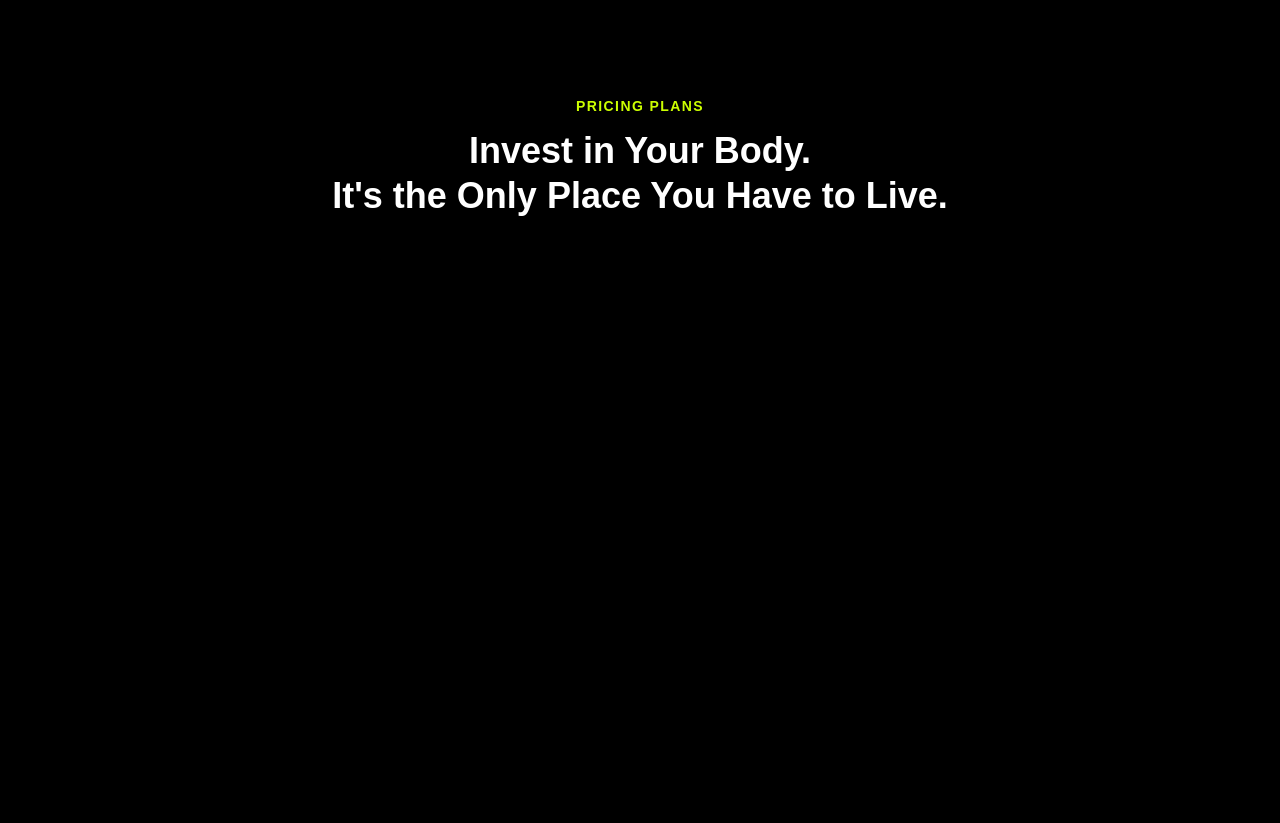
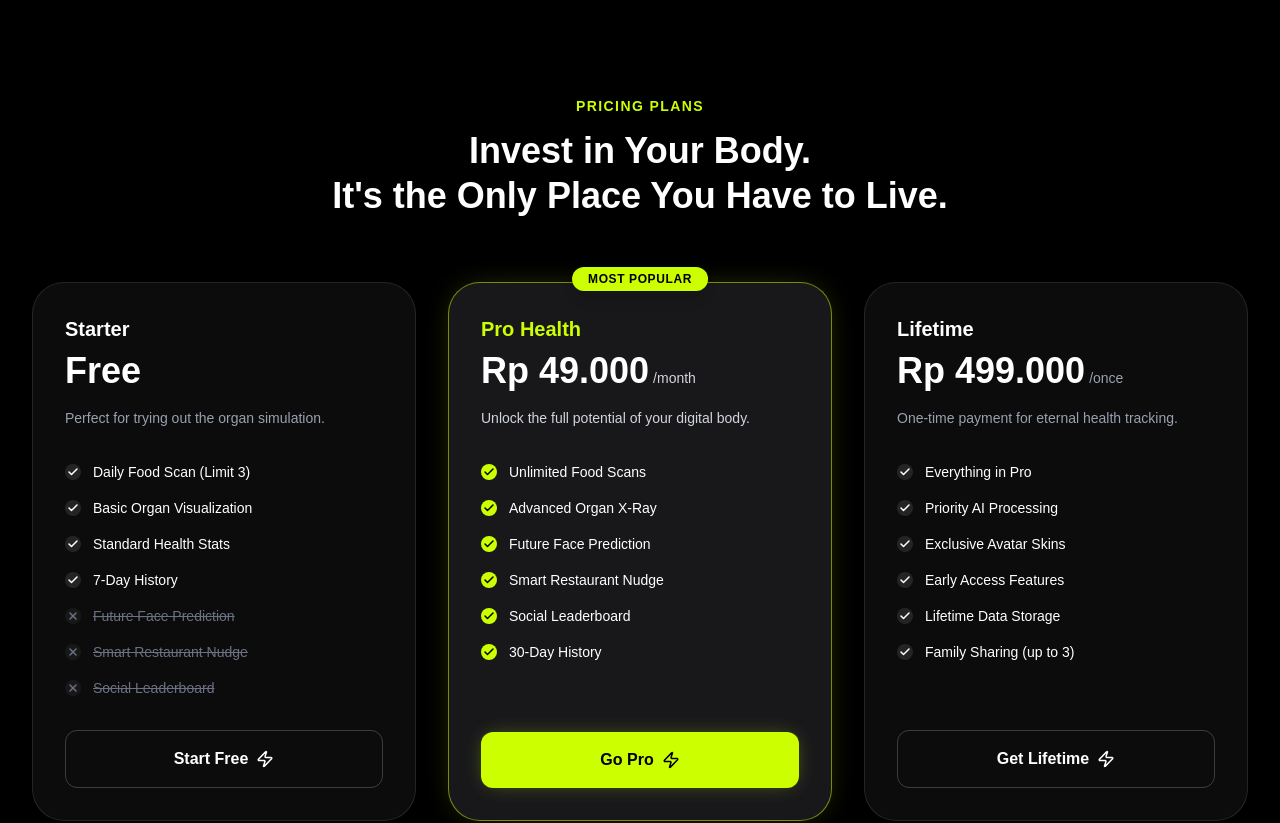
Before and after one commit to nafhansa/miki-landing, a Next.js app: page /pricing in a window 1280 px wide. Shown: the top 823 px of the page. Built offline with nearby package versions, Linux system fonts and the light colour scheme.

Commit message:
[fix] fixing cards

```diff
--- a/src/app/pricing/page.tsx
+++ b/src/app/pricing/page.tsx
@@ -1,9 +1,9 @@
-import Pricing from "../../components/PricingSection";
-import Footer from "../../components/Footer";
+import Pricing from "@/components/PricingSection";
+import Footer from "@/components/Footer";
 
 export default function PricingPage() {
   return (
-    <main className="flex min-h-screen flex-col bg-[#F4F4F4]">
+    <main className="flex min-h-screen flex-col bg-background">
       <Pricing />
       <Footer />
     </main>
--- a/src/components/PricingSection.tsx
+++ b/src/components/PricingSection.tsx
@@ -13,8 +13,9 @@ export default function Pricing() {
 
   useLayoutEffect(() => {
     const ctx = gsap.context(() => {
-      const blocks = document.querySelectorAll(".pricing-reveal-block");
-      const content = document.querySelectorAll(".pricing-content");
+      // Selector scoped
+      const blocks = gsap.utils.toArray(".pricing-reveal-block");
+      const content = gsap.utils.toArray(".pricing-content");
 
       const tl = gsap.timeline({
         scrollTrigger: {
@@ -24,29 +25,25 @@ export default function Pricing() {
         }
       });
 
+      // 1. Animasi Overlay Grid
       tl.to(blocks, {
         scale: 0,
         opacity: 0,
-        duration: 0.8,
+        duration: 0.6,
         stagger: {
-          amount: 1,
+          amount: 0.8,
           from: "random",
-          grid: "auto"
+          grid: [10, 10]
         },
         ease: "power2.inOut",
-        onComplete: () => {
-          if (overlayRef.current) {
-            gsap.set(overlayRef.current, { display: "none" });
-          }
-        }
       })
-      .from(content, {
-        y: 30,
-        opacity: 0,
-        duration: 0.8,
-        stagger: 0.1,
-        ease: "power2.out"
-      }, "-=0.5");
+
+      // 2. Animasi Cards Muncul
+      .fromTo(content,
+        { y: 50, opacity: 0 },
+        { y: 0, opacity: 1, duration: 0.8, stagger: 0.1, ease: "power2.out" },
+        "-=0.4"
+      );
 
     }, containerRef);
 
@@ -86,17 +83,20 @@ export default function Pricing() {
   ];
 
   return (
-    <section ref={containerRef} className="relative py-24 bg-black text-white overflow-hidden min-h-screen">
+    <section ref={containerRef} className="relative py-24 bg-black text-white min-h-screen overflow-hidden">
 
-      <div ref={overlayRef} className="absolute inset-0 z-30 grid grid-cols-10 md:grid-cols-20 grid-rows-10 md:grid-rows-20 w-full h-full pointer-events-none">
+      {/* BACKGROUND OVERLAY (Z-10) */}
+      <div ref={overlayRef} className="absolute inset-0 z-10 grid grid-cols-10 md:grid-cols-20 grid-rows-10 md:grid-rows-20 w-full h-full pointer-events-none">
         {Array.from({ length: 400 }).map((_, i) => (
           <div key={i} className="pricing-reveal-block bg-[#F72585] w-full h-full border-[0.5px] border-[#F72585]" />
         ))}
       </div>
 
-      <div className="container mx-auto px-4 sm:px-6 lg:px-8 relative z-10">
+      {/* CONTENT CONTAINER (Z-20) */}
+      <div className="container mx-auto px-4 sm:px-6 lg:px-8 relative z-20">
 
-        <div className="pricing-content text-center max-w-3xl mx-auto mb-16">
+        {/* HEADER */}
+        <div className="pricing-content text-center max-w-3xl mx-auto mb-16 opacity-0">
           <h2 className="text-sm font-bold tracking-widest text-[#CCFF00] uppercase mb-3">
             Pricing Plans
           </h2>
@@ -105,22 +105,29 @@ export default function Pricing() {
           </h3>
         </div>
 
-        <div className="grid grid-cols-1 md:grid-cols-3 gap-8 items-start">
+        {/* CARDS GRID */}
+        {/* 'items-stretch' adalah default grid, memastikan semua kolom tingginya sama */}
+        <div className="grid grid-cols-1 md:grid-cols-3 gap-8 items-stretch">
           {tiers.map((tier, index) => (
             <div
               key={index}
-              className={`pricing-content relative p-8 rounded-[2rem] transition-all duration-300 ${
+              // UPDATE CLASS:
+              // 1. h-full: Agar kartu mengisi tinggi penuh grid
+              // 2. flex flex-col: Agar kita bisa mengatur posisi button di bawah
+              className={`pricing-content opacity-0 relative p-8 rounded-[2rem] transition-all duration-300 h-full flex flex-col ${
                 tier.highlight
-                  ? "bg-black text-white border border-white/10 scale-105 z-20"
-                  : "bg-black text-white border border-white/10 hover:-translate-y-2"
+                  ? "bg-zinc-900 border border-[#CCFF00]/50 shadow-[0_0_30px_-10px_rgba(204,255,0,0.3)] scale-100 md:scale-105 z-30"
+                  : "bg-zinc-900/50 border border-white/10 hover:-translate-y-2 hover:border-white/30"
               }`}
             >
               {tier.highlight && (
-                <div className="absolute -top-4 left-1/2 -translate-x-1/2 bg-[#CCFF00] text-black text-xs font-bold px-4 py-1 rounded-full uppercase tracking-wider">
+                <div className="absolute -top-4 left-1/2 -translate-x-1/2 bg-[#CCFF00] text-black text-xs font-bold px-4 py-1 rounded-full uppercase tracking-wider shadow-lg">
                   Most Popular
                 </div>
               )}
 
+              {/* SECTION ATAS (Header & Features) - Diberi flex-grow agar mendorong button ke bawah */}
+              <div className="flex-1">
                 <div className="mb-8">
                   <h4 className={`text-xl font-bold mb-2 ${tier.highlight ? "text-[#CCFF00]" : "text-white"}`}>
                     {tier.name}
@@ -129,7 +136,7 @@ export default function Pricing() {
                     <span className="text-4xl font-bold">{tier.price}</span>
                     {tier.period && <span className={`text-sm ${tier.highlight ? "text-gray-300" : "text-gray-400"}`}>{tier.period}</span>}
                   </div>
-                <p className={`mt-4 text-sm leading-relaxed ${tier.highlight ? "text-gray-300" : "text-gray-300"}`}>
+                  <p className={`mt-4 text-sm leading-relaxed ${tier.highlight ? "text-gray-300" : "text-gray-400"}`}>
                     {tier.desc}
                   </p>
                 </div>
@@ -145,18 +152,20 @@ export default function Pricing() {
                   ))}
                   {tier.notIncluded.map((feature, i) => (
                     <div key={i} className={`flex items-start gap-3 text-sm ${tier.highlight ? "text-gray-500" : "text-gray-500"}`}>
-                    <div className="mt-0.5 rounded-full p-0.5 bg-white/10 text-gray-400">
+                      <div className="mt-0.5 rounded-full p-0.5 bg-white/5 text-gray-500">
                         <X size={12} strokeWidth={3} />
                       </div>
                       <span className="line-through">{feature}</span>
                     </div>
                   ))}
                 </div>
+              </div>
 
-              <button className={`w-full py-4 rounded-xl font-bold transition-all flex items-center justify-center gap-2 ${
+              {/* SECTION BAWAH (Button) - Karena parent flex-col & atasnya flex-1, ini otomatis di paling bawah */}
+              <button className={`w-full py-4 rounded-xl font-bold transition-all flex items-center justify-center gap-2 mt-auto ${
                 tier.highlight
-                  ? "border border-white text-white bg-transparent hover:bg-[#CCFF00] hover:text-black"
-                  : "border border-white text-white bg-transparent hover:bg-[#F72585] hover:text-black"
+                  ? "bg-[#CCFF00] text-black hover:bg-[#b3e600] shadow-[0_0_20px_-5px_rgba(204,255,0,0.4)]"
+                  : "border border-white/20 text-white bg-transparent hover:bg-white hover:text-black"
               }`}>
                 {tier.cta}
                 <Zap size={18} />
```
Lines whose indentation alone changed are shown as unchanged.
